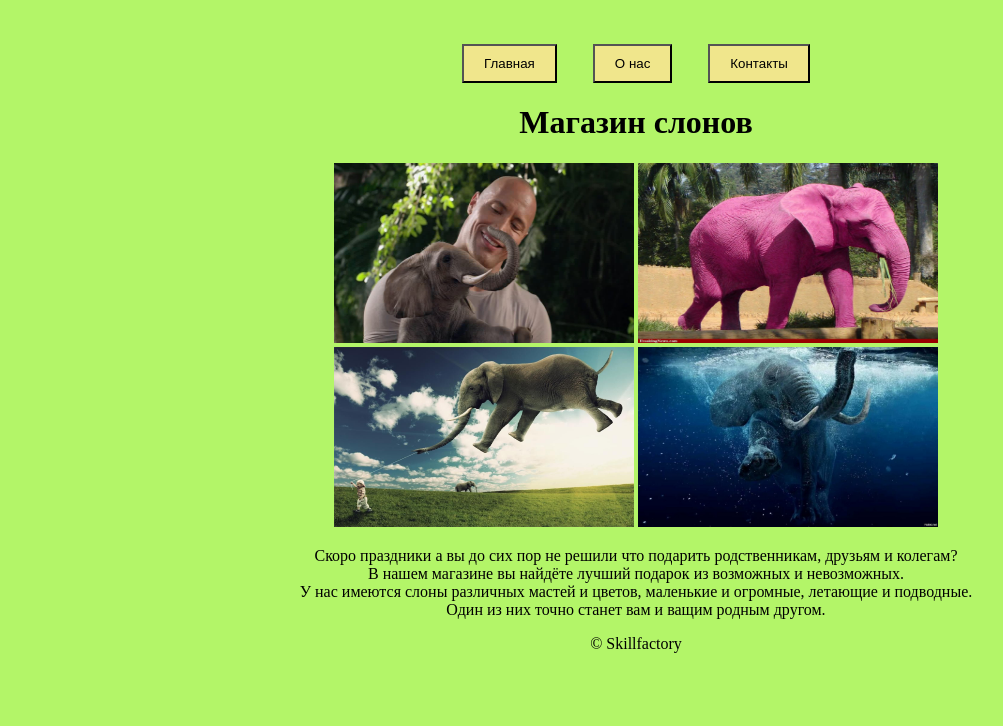
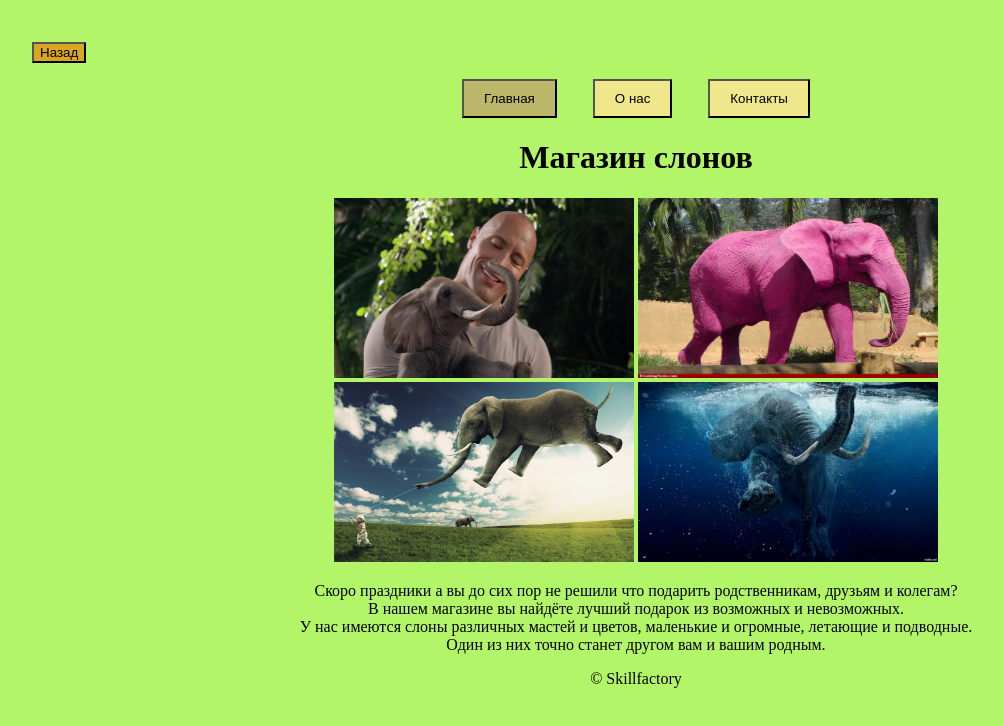
Before and after one commit to DeanRaven/site, a plain HTML site: page site/pages/index.html in a window 1280 px wide. Shown: the whole page, without its empty margins (4-1007 px from the left). Drawn offline with Linux system fonts and the light colour scheme; files whose address does not match are found by name.

Commit message:
Add files via upload
added back button

```diff
--- a/site/pages/index.html
+++ b/site/pages/index.html
@@ -7,9 +7,9 @@
 <body style="background-color: rgb(179, 245, 104);"; align="center"> <!--Цвет страницы и положение текста на ней-->
     <header>
         <br>
-        <br>
+        <p align="left">&nbsp &nbsp &nbsp &nbsp<a href="javascript:history.back(-1)"><button style="background-color: Goldenrod">Назад</button></a></p>
         <a href="#"><button style="padding: 10px 20px;
-            background-color: khaki;">Главная</button></a> &nbsp &nbsp &nbsp &nbsp <!--Кнопка, цвет её фона и размер полей от надписи-->
+            background-color: DarkKhaki;">Главная</button></a> &nbsp &nbsp &nbsp &nbsp <!--Кнопка, цвет её фона и размер полей от надписи-->
         <a href="pages/about.html"><button style="padding: 10px 20px;
             background-color: khaki;">О нас</button></a> &nbsp &nbsp &nbsp &nbsp <!--Кнопка, цвет её фона и размер полей от надписи-->
         <a href="pages/contacts.html"><button style="padding: 10px 20px;
@@ -26,7 +26,7 @@
         <p>Скоро праздники а вы до сих пор не решили что подарить родственникам, друзьям и колегам? <br>
             В нашем магазине вы найдёте лучший подарок из возможных и невозможных.<br>
             У нас имеются слоны различных мастей и цветов, маленькие и огромные, летающие и подводные. <br>
-            Один из них точно станет вам и ващим родным другом.</p>
+            Один из них точно станет другом вам и вашим родным.</p>
     </main>
     <footer>
         <span>&copy;&nbsp;Skillfactory</span>
```
Also changed, not shown: site/pages/about.html (+3 -3 lines), site/pages/contacts.html (+2 -2 lines), site/images/slnmgbgprg-scaled.jpg (added).
